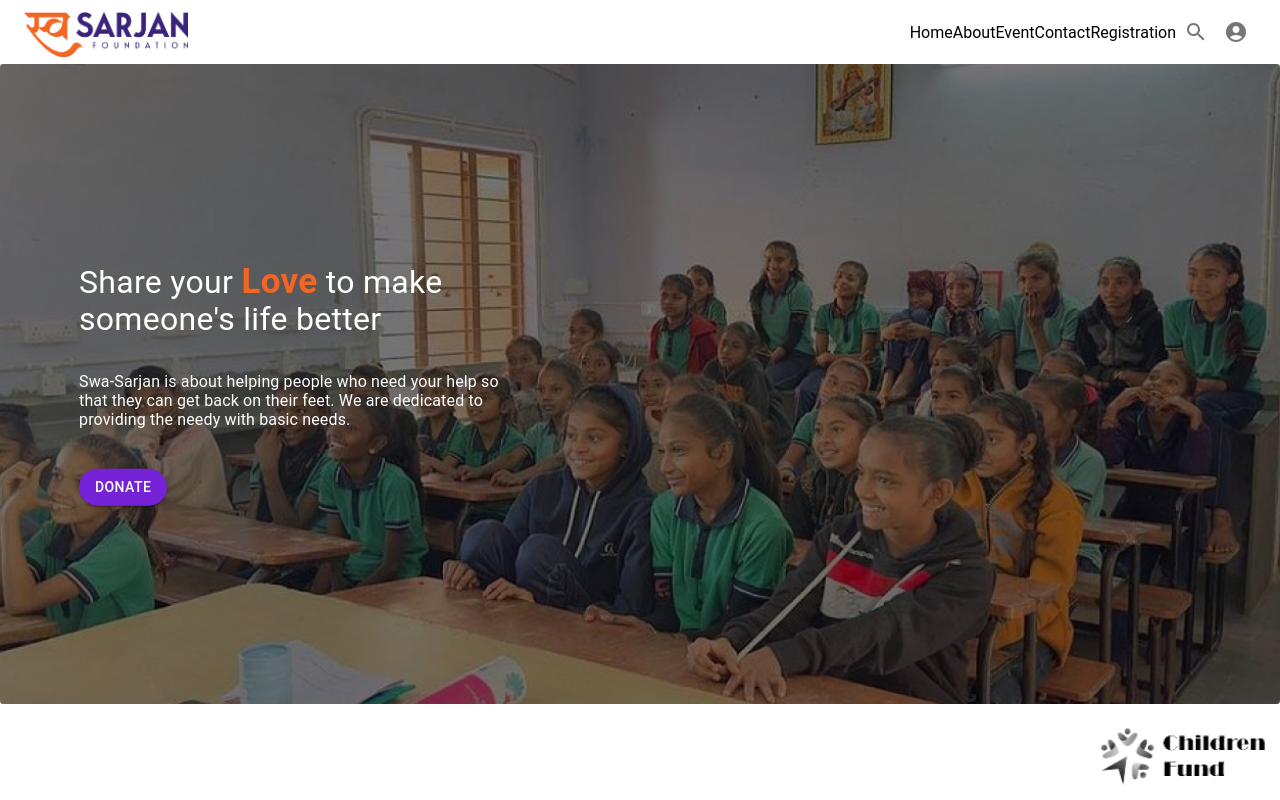
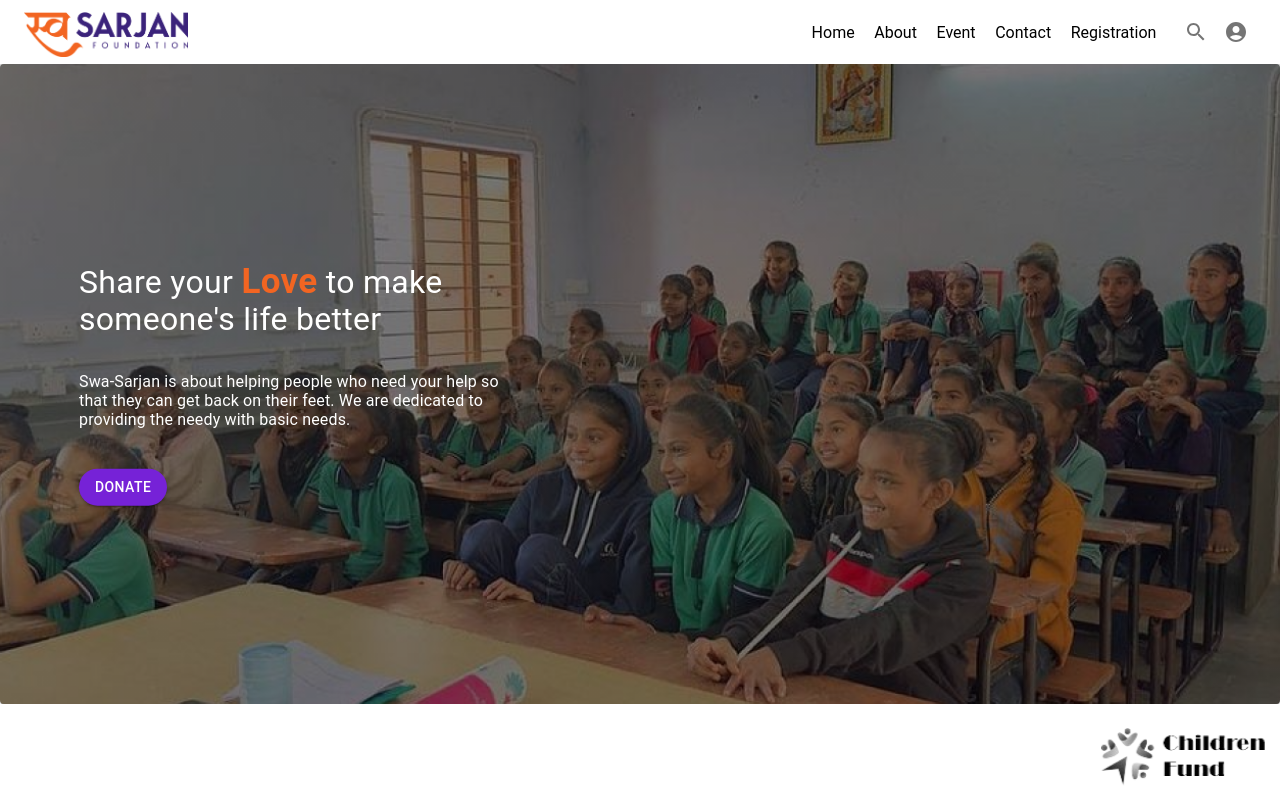
Before and after one commit to DivyaNareshkumarPatel/SwaSarjan, a React (Create React App) app: page /SwaSarjan/about in a window 1280 px wide. Both pictures are taken after a click on the element "Home". Shown: the top 800 px of the page. Built offline with nearby package versions, Linux system fonts and the light colour scheme.

Commit message:
navbar section corrected

```diff
--- a/src/Components/Navbar.jsx
+++ b/src/Components/Navbar.jsx
@@ -83,9 +83,9 @@ export default function NavBar() {
   return (
     <Box>
       <Navbar1>
-        <Toolbar>
-          <Box>
-            <Image src={LogoImage} alt="Logo" />
+        <Toolbar sx={{display:"flex", justifyContent:"space-between"}}>
+          <Box sx={{flex:"2", display:"flex", justifyContent:"space-between"}}>
+            <div><Image src={LogoImage} alt="Logo" sx={{ marginLeft: "auto" }} /></div>
           </Box>
           <Wrapper sx={{ display: { xs: "flex", md: "none" } }}>
             <IconButton color="black" onClick={handleMenuClick}>
@@ -117,7 +117,7 @@ export default function NavBar() {
               ))}
             </Menu>
           </Wrapper>
-          <Wrapper sx={{ display: { xs: "none", md: "flex" } }}>
+          <Wrapper sx={{ display: { xs: "none", md: "flex" }, justifyContent:"space-evenly", flex:"1"}}>
             {menuItems.map((item, index) => (
               <NavLink
                 key={index}
--- a/src/Components/VideoGallery.jsx
+++ b/src/Components/VideoGallery.jsx
@@ -5,6 +5,8 @@ import PlayArrowIcon from "@mui/icons-material/PlayArrow";
 
 function VideoGallery() {
   const [size, setSize] = useState(5);
+  const [selectedVideo, setSelectedVideo] = useState(null);
+
   const videos = [
     {
       src: "https://www.youtube.com/embed/MBqdXGsjJ74?si=WIxzbqhBb7HeXQq2",
@@ -53,13 +55,11 @@ function VideoGallery() {
   useEffect(() => {
     calculateChunkSize();
     window.addEventListener("resize", calculateChunkSize);
+    // Cleanup the event listener on component unmount
     return () => {
       window.removeEventListener("resize", calculateChunkSize);
     };
-  }, []);
-
-  const responsiveChunks = chunkVideos(videos, size);
-  const [selectedVideo, setSelectedVideo] = useState(null);
+  }, []); // Empty dependency array to run the effect only once on mount
 
   const handleVideoClick = (video) => {
     setSelectedVideo(video);
@@ -70,15 +70,16 @@ function VideoGallery() {
   };
 
   return (
-    <div style={{ marginBottom: "20px" }}>
+    <div style={{ marginBottom: "20px", overflow:"auto"}}>
       <Carousel
-        autoPlay = {false}
+        autoPlay={false}
         animation="slide"
         indicators
         timeout={500}
         navButtonsAlwaysVisible
+        style={{height:"100% !important"}}
       >
-        {responsiveChunks.map((chunk, index) => (
+        {chunkVideos(videos, size).map((chunk, index) => (
           <div
             key={index}
             style={{
```
